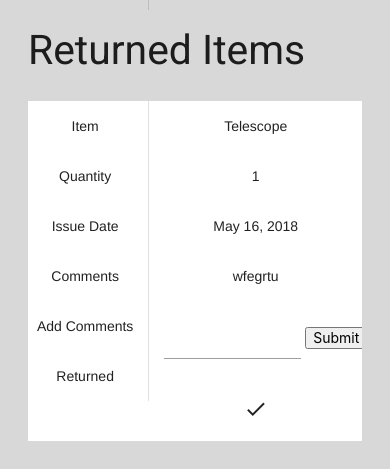
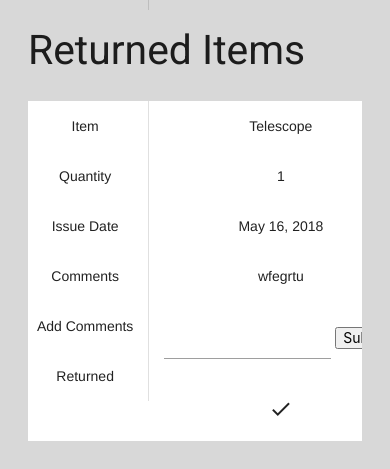
Before and after one commit to STAC-IITMandi/Inventory, a Django app: page / in a window 390 px wide. Shown: the part 545-1014 px from the top of the page. Run offline with Django 3.2, Linux system fonts and the light colour scheme; a user stored in the database is signed in; data comes from the database, SQL or seed files in the repository; both versions use the stored data as it was after the commit; some libraries are stand-ins or nearby versions.

Commit message:
Fix mobile view tables

```diff
--- a/inv/static/styles.css
+++ b/inv/static/styles.css
@@ -57,12 +57,14 @@ td #id_text {
   width: 75%;
 }
 
-.booked {
-  height: 340px;
+@media (max-width:992px) {
+  .booked {
+    min-height: 340px;
+  }
 }
 
-@media max_width:992px {
-  #id_text {
+@media (max-width:992px) {
+  td #id_text {
     width: 167px;
   }
 }
```
Also changed, not shown: db.sqlite3.
